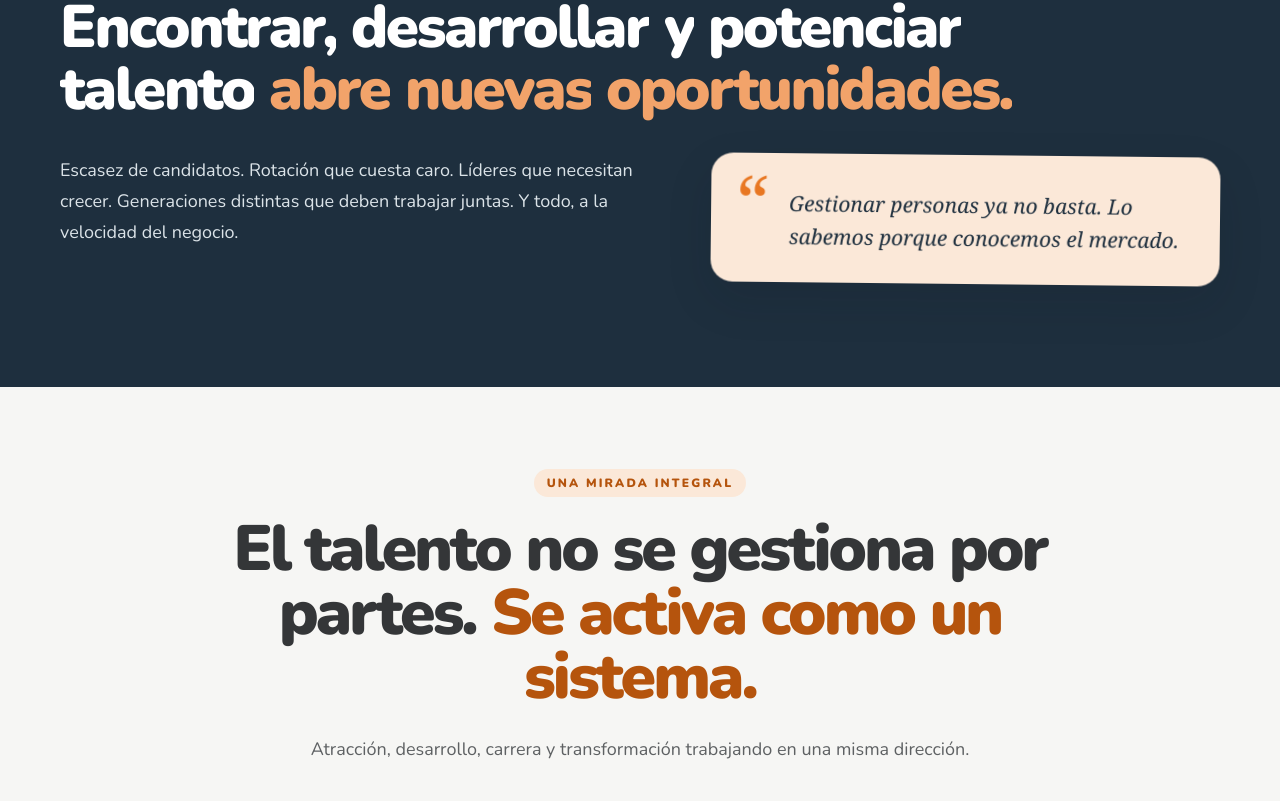
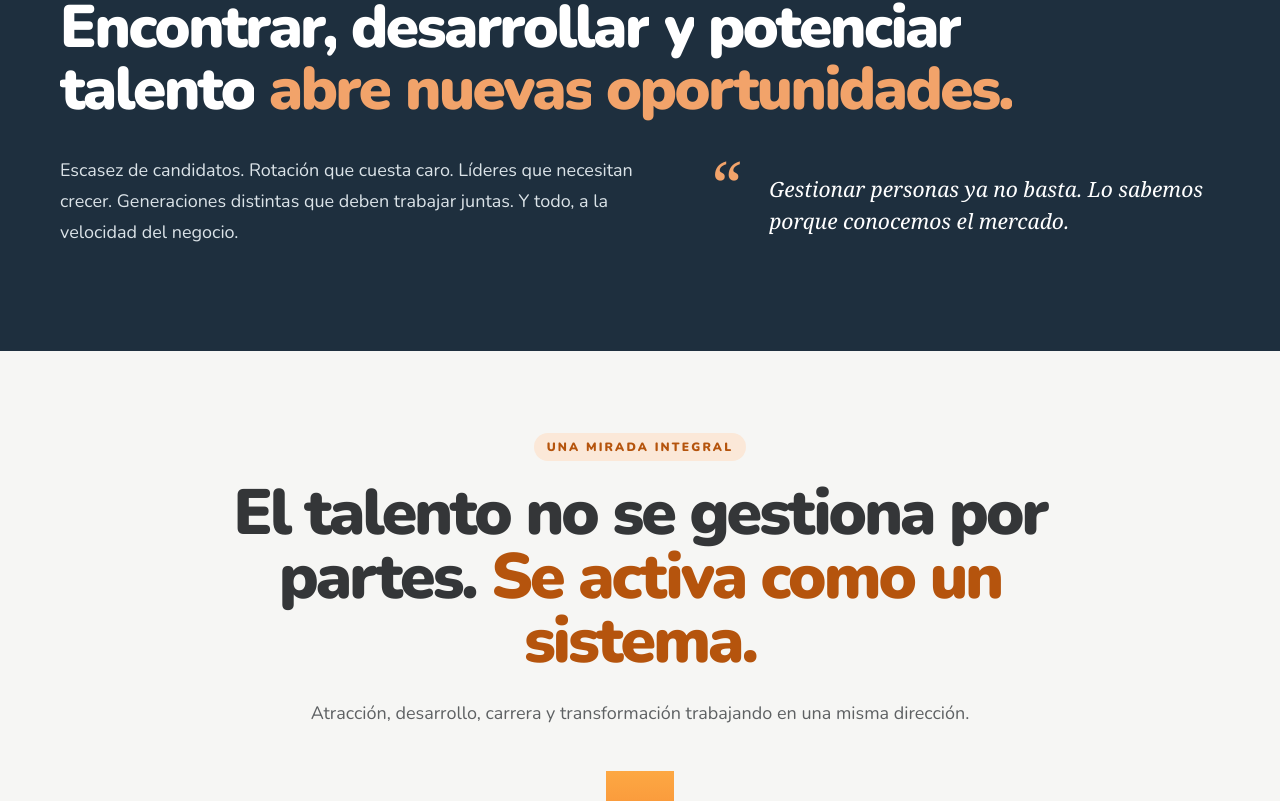
Before and after one commit to josepueblarosalesph/adconsulting, a Next.js app: page /corporativa in a window 1280 px wide. Shown: the part 1898-2699 px from the top of the page. Built offline with nearby package versions, Linux system fonts and the light colour scheme.

Commit message:
Integra cita del desafio sin tarjeta

```diff
--- a/app/globals.css
+++ b/app/globals.css
@@ -459,7 +459,7 @@ details[open] .mobile-menu-icon i:last-child{transform:translateY(-7px) rotate(-
 .corp-proof p{border-color:#ffffff24}.corp-proof strong{color:var(--co);font-size:clamp(25px,3vw,40px);line-height:1}.corp-proof span{color:#fff}
 
 .corp-video-section{position:relative;z-index:0;padding-block:82px;background:#fff;border-bottom:0}.corp-video-section:after{content:"";position:absolute;z-index:-1;left:0;right:0;bottom:-52px;height:54px;background:#fff}.corp-video-heading{display:block;margin-bottom:38px;text-align:center}.corp-video-heading .corp-eyebrow{display:block;width:auto;margin:0 0 17px;padding:0;background:transparent;color:var(--co-deep);white-space:nowrap;font-size:20px}.corp-video-heading h2{max-width:820px;margin-inline:auto;font-size:clamp(42px,5vw,66px);text-align:center}.corp-video-frame{width:75%;margin-inline:auto;padding:7px;border-radius:28px;background:var(--co-petroleum);box-shadow:0 28px 65px #1e2f3e22}
-.corp-challenge{position:relative;overflow:hidden;padding:88px 0 104px;background:var(--co-petroleum);color:#fff;border-radius:52% 52% 0 0/42px 42px 0 0}.corp-challenge>div{display:grid;grid-template-columns:1fr;gap:28px}.corp-challenge>div>div{display:grid;grid-template-columns:1.08fr .92fr;gap:34px 54px;align-items:start}.corp-challenge h2{grid-column:1/-1;max-width:1020px;margin:0;color:#fff}.corp-challenge h2 span{color:var(--co-peach)}.corp-challenge .corp-eyebrow{width:auto;justify-self:start;align-self:start;margin:0;padding:0;background:transparent;color:var(--co-peach);font-size:20px}.corp-challenge p:not(.corp-eyebrow){max-width:620px;margin:0;color:#dbe3e8;font-size:18px;line-height:1.72}.corp-challenge blockquote{position:relative;max-width:none;margin:0;padding:34px 34px 30px 78px;transform:rotate(.6deg);border:0;border-radius:22px;background:var(--co-sand);box-shadow:0 18px 45px #0c182220;color:var(--co-petroleum);font-family:Georgia,"Times New Roman",serif;font-size:21px;font-weight:400;font-style:italic;line-height:1.55;letter-spacing:0}.corp-challenge blockquote:before{content:"“";position:absolute;left:25px;top:10px;color:var(--co);font-family:Georgia,"Times New Roman",serif;font-size:72px;font-style:normal;line-height:1}
+.corp-challenge{position:relative;overflow:hidden;padding:88px 0 104px;background:var(--co-petroleum);color:#fff;border-radius:52% 52% 0 0/42px 42px 0 0}.corp-challenge>div{display:grid;grid-template-columns:1fr;gap:28px}.corp-challenge>div>div{display:grid;grid-template-columns:1.08fr .92fr;gap:34px 54px;align-items:start}.corp-challenge h2{grid-column:1/-1;max-width:1020px;margin:0;color:#fff}.corp-challenge h2 span{color:var(--co-peach)}.corp-challenge .corp-eyebrow{width:auto;justify-self:start;align-self:start;margin:0;padding:0;background:transparent;color:var(--co-peach);font-size:20px}.corp-challenge p:not(.corp-eyebrow){max-width:620px;margin:0;color:#dbe3e8;font-size:18px;line-height:1.72}.corp-challenge blockquote{position:relative;max-width:none;margin:0;padding:18px 0 0 58px;transform:none;border:0;border-radius:0;background:transparent;box-shadow:none;color:#fff;font-family:Georgia,"Times New Roman",serif;font-size:21px;font-weight:400;font-style:italic;line-height:1.55;letter-spacing:0}.corp-challenge blockquote:before{content:"“";position:absolute;left:0;top:-5px;color:var(--co-peach);font-family:Georgia,"Times New Roman",serif;font-size:68px;font-style:normal;line-height:1}
 .corp-spectrum{min-height:780px}.corp-spectrum>.corp-shell{min-height:780px;padding-top:82px}.corp-spectrum-copy .corp-eyebrow{margin-inline:auto}.corp-spectrum-visual{height:445px}.corp-services-spectrum{padding-top:168px;padding-bottom:92px;background:transparent}
 .corp-services-spectrum>.corp-eyebrow{margin-inline:auto;text-align:center}
 .corp-site:not(.black-site) .corp-service-grid{gap:18px}.corp-service-grid article{position:relative;overflow:hidden;border:0;background:var(--co-sand);box-shadow:none}.corp-service-grid article:after{content:"";position:absolute;left:0;right:0;bottom:0;height:5px;background:var(--co)}.corp-service-grid article:nth-child(even){transform:translateY(24px)}.corp-service-grid article:nth-child(1){background:var(--co-petroleum);color:#fff}.corp-service-grid article:nth-child(1) h3{color:#fff}.corp-service-grid article:nth-child(1) p{color:#dbe1e5}.corp-service-grid article>span{width:54px;height:54px;display:grid;place-items:center;border-radius:50%;background:#fff8;color:var(--co-deep)}.corp-service-grid article:nth-child(1)>span{background:#ffffff14;color:var(--co-peach)}
```
